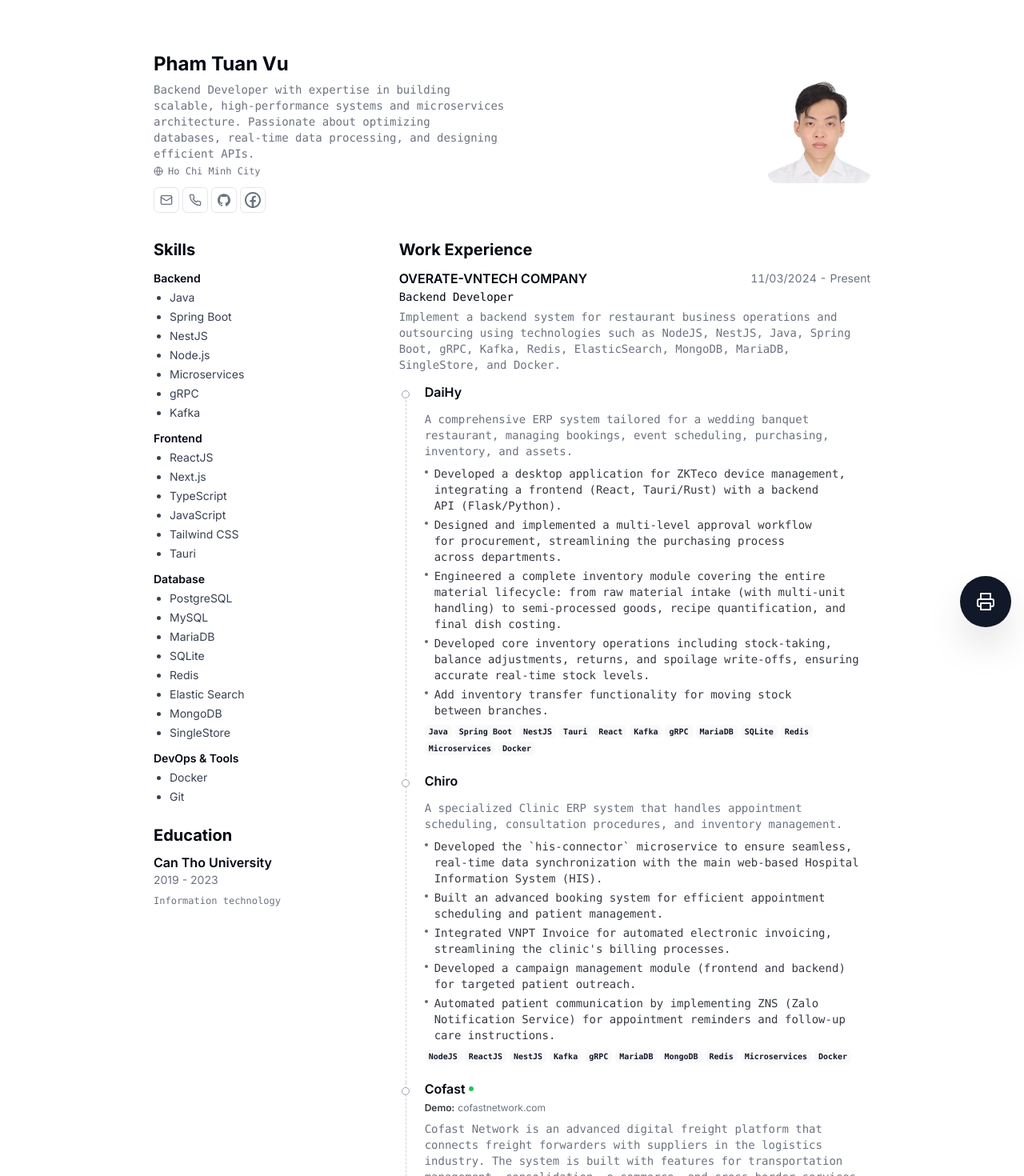
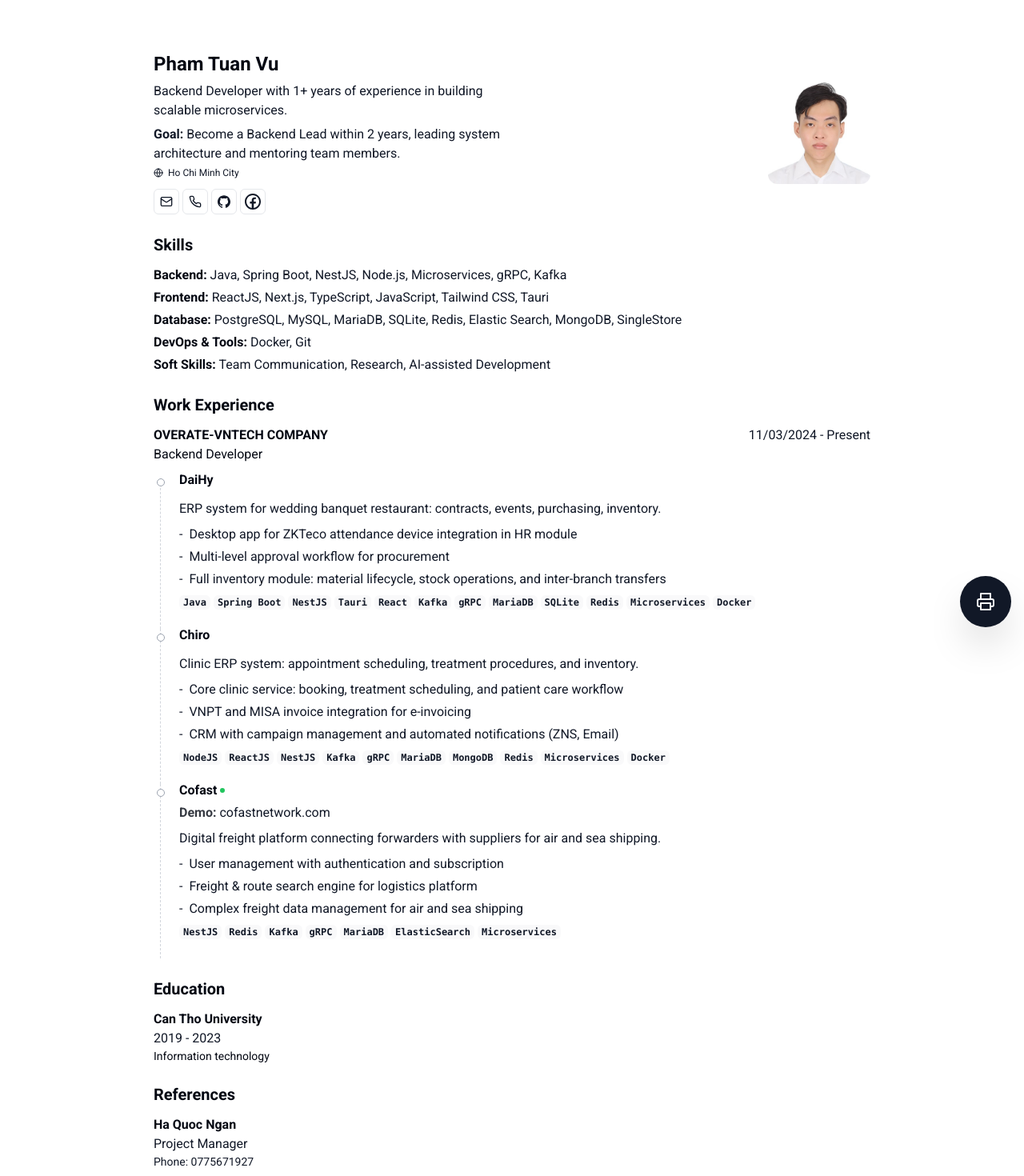
Before and after one commit to syurodev/cv, a Next.js app: page /cv in a window 1280 px wide. Shown: the top 1470 px of the page at 80% size. Built offline with nearby package versions, Linux system fonts and the light colour scheme.

Commit message:
feat: Cập nhật font chữ sang Roboto, tinh chỉnh UI ProjectCard, làm gọn dữ liệu CV và điều chỉnh cấu trúc trang.

```diff
--- a/src/app/cv/page.tsx
+++ b/src/app/cv/page.tsx
@@ -2,8 +2,6 @@ import { PrintDrawer } from "@/components/print-drawer";
 import { ProjectCard } from "@/components/project-card";
 import { Avatar, AvatarFallback, AvatarImage } from "@/components/ui/avatar";
 import { Button } from "@/components/ui/button";
-import { Card, CardContent, CardHeader } from "@/components/ui/card";
-import { Section } from "@/components/ui/section";
 import { RESUME_DATA } from "@/data/resume-data";
 import { GlobeIcon, MailIcon, PhoneIcon } from "lucide-react";
 import { Metadata } from "next";
@@ -15,15 +13,19 @@ export const metadata: Metadata = {
 
 export default function Page() {
   return (
-    <main className="container relative mx-auto scroll-my-12 px-9 py-4 md:p-16 print:static print:m-0 print:block print:h-auto print:min-h-0 print:w-full print:max-w-none print:overflow-visible print:p-0">
-      <section className="mx-auto w-full max-w-4xl space-y-8 bg-white print:space-y-4">
-        <div className="flex items-center justify-between">
+    <main className="container relative mx-auto scroll-my-12 px-9 py-4 md:p-16 print:m-0 print:block print:w-full print:max-w-none print:p-0">
+      <article className="mx-auto w-full max-w-4xl bg-white print:max-w-none">
+        {/* Header */}
+        <header className="mb-6 flex items-center justify-between print:mb-4">
           <div className="flex-1 space-y-1.5">
             <h1 className="text-2xl font-bold">{RESUME_DATA.name}</h1>
-            <p className="max-w-md text-pretty font-mono text-sm text-muted-foreground print:text-black">
+            <p className="max-w-md text-pretty  text-base text-gray-900 print:text-black">
               {RESUME_DATA.about}
             </p>
-            <p className="max-w-md items-center text-pretty font-mono text-xs text-muted-foreground">
+            <p className="max-w-md text-pretty text-base text-gray-900 print:text-black">
+              <span className="font-bold">Goal:</span> {RESUME_DATA.goal}
+            </p>
+            <p className="max-w-md items-center text-pretty  text-xs text-gray-900">
               <a
                 className="inline-flex gap-x-1.5 align-baseline leading-none hover:underline"
                 href={RESUME_DATA.locationLink}
@@ -33,7 +35,7 @@ export default function Page() {
                 {RESUME_DATA.location}
               </a>
             </p>
-            <div className="flex gap-x-1 pt-1 font-mono text-sm text-muted-foreground print:hidden">
+            <div className="flex gap-x-1 pt-1  text-sm text-gray-900 print:hidden">
               {RESUME_DATA.contact.email ? (
                 <Button
                   className="h-8 w-8"
@@ -72,7 +74,7 @@ export default function Page() {
                 </Button>
               ))}
             </div>
-            <div className="hidden flex-col gap-x-1 font-mono text-sm text-muted-foreground print:flex">
+            <div className="hidden flex-col gap-x-1  text-sm text-gray-900 print:flex">
               {RESUME_DATA.contact.email ? (
                 <a href={`mailto:${RESUME_DATA.contact.email}`}>
                   <span className="underline">{RESUME_DATA.contact.email}</span>
@@ -96,110 +98,52 @@ export default function Page() {
               <AvatarFallback>{RESUME_DATA.initials}</AvatarFallback>
             </Avatar>
           </div>
+        </header>
+
+        {/* Skills */}
+        <div className="mb-6 print:mb-4">
+          <h2 className="mb-3 text-xl font-bold print:mb-2 print:text-lg">
+            Skills
+          </h2>
+          {Object.entries(RESUME_DATA.skills).map(([category, skills]) => (
+            <p key={category} className="mb-1 text-base print:mb-0.5">
+              <span className="font-semibold">{category}:</span>{" "}
+              <span className="text-gray-900">{skills.join(", ")}</span>
+            </p>
+          ))}
         </div>
 
-        {/* 2-Column Layout */}
-        <div className="grid grid-cols-1 gap-6 md:grid-cols-3 print:grid-cols-3">
-          {/* Left Column: Skills & Education */}
-          <div className="col-span-1 space-y-6">
-            {/* Skills */}
-            <Section className="print-compact-section">
-              <h2 className="print-compact-text text-xl font-bold print:text-lg">
-                Skills
-              </h2>
-              <div className="space-y-3">
-                {Object.entries(RESUME_DATA.skills).map(
-                  ([category, skills]) => (
-                    <div key={category}>
-                      <h3 className="mb-1 text-sm font-semibold print:text-black">
-                        {category}
-                      </h3>
-                      <ul className="ml-5 list-disc space-y-1 text-sm print:text-black">
-                        {skills.map((skill) => (
-                          <li
-                            key={skill}
-                            className="text-gray-700 print:text-black"
-                          >
-                            {skill}
-                          </li>
-                        ))}
-                      </ul>
-                    </div>
-                  ),
-                )}
-              </div>
-            </Section>
-
-            {/* Education */}
-            <Section className="print-compact-section print:break-before-page">
-              <h2 className="print-compact-text text-xl font-bold print:text-lg">
-                Education
-              </h2>
-              {RESUME_DATA.education.map((education) => {
-                return (
-                  <Card
-                    key={education.school}
-                    className="print-break-inside-avoid print-compact-card flex flex-col"
-                  >
-                    <CardHeader className="print:py-1">
-                      <div className="flex flex-col gap-y-1 text-base">
-                        <h3 className="font-semibold leading-none">
-                          {education.school}
-                        </h3>
-                        <div className="text-sm text-gray-500">
-                          {education.start} - {education.end}
-                        </div>
-                      </div>
-                    </CardHeader>
-                    <CardContent className="mt-2 font-mono text-xs print:text-sm print:text-black">
-                      {education.degree}
-                    </CardContent>
-                  </Card>
-                );
-              })}
-            </Section>
-          </div>
-
-          {/* Right Column: Work Experience & Projects */}
-          <div className="col-span-2 space-y-6">
         {/* Work Experience */}
-            <Section className="print-compact-section">
-              <h2 className="print-compact-text text-xl font-bold print:text-lg">
+        <div className="mb-6 print:mb-4">
+          <h2 className="mb-3 text-xl font-bold print:mb-2 print:text-lg">
             Work Experience
           </h2>
-              {RESUME_DATA.work.map((work) => {
-                return (
-                  <Card key={work.company} className="print-compact-card">
-                    <CardHeader className="print:py-1">
-                      <div className="flex items-center justify-between gap-x-2 text-base">
-                        <h3 className="inline-flex items-center justify-center gap-x-1 font-semibold leading-none">
+          {RESUME_DATA.work.map((work) => (
+            <div key={work.company} className="mb-4 print:mb-3">
+              <div className="flex items-center justify-between text-base">
+                <h3 className="font-semibold">
                   <a className="hover:underline" href={work.link}>
                     {work.company}
                   </a>
                 </h3>
-                        <div className="text-sm tabular-nums text-gray-500">
+                <span className="tabular-nums text-gray-900">
                   {work.start} - {work.end}
+                </span>
               </div>
-                      </div>
+              <p className=" text-base">{work.title}</p>
 
-                      <h4 className="font-mono text-sm leading-none">
-                        {work.title}
-                      </h4>
-                    </CardHeader>
-                    <CardContent className="mt-2 text-sm print:text-sm print:text-black">
-                      {work.description}
-                    </CardContent>
               {work.repo && (
                 <a
                   href={work.repo}
-                        className="mt-2 font-mono text-xs text-gray-500 print:text-black"
+                  className="mt-1 block  text-xs text-gray-900"
                   target="_blank"
                 >
                   repo: {work.repo}
                 </a>
               )}
+
               {"projects" in work && work.projects && (
-                      <div className="mt-4 flex flex-col pl-2">
+                <div className="mt-3 pl-2">
                   {work.projects.map((project, index) => (
                     <ProjectCard
                       key={project.title}
@@ -207,12 +151,8 @@ export default function Page() {
                       description={project.description}
                       tasks={project.tasks}
                       tags={project.techStack}
-                            link={
-                              "link" in project ? project.link?.href : undefined
-                            }
-                            repo={
-                              "link" in project ? project.link?.repo : undefined
-                            }
+                      link={"link" in project ? project.link?.href : undefined}
+                      repo={"link" in project ? project.link?.repo : undefined}
                       status={project.status}
                       isFirst={index === 0}
                       isLast={index === (work.projects?.length ?? 0) - 1}
@@ -220,61 +160,46 @@ export default function Page() {
                   ))}
                 </div>
               )}
-                  </Card>
-                );
-              })}
-            </Section>
+            </div>
+          ))}
+        </div>
 
-            {/* Projects */}
-            {RESUME_DATA.projects.length > 0 && (
-              <Section className="print-compact-section scroll-mb-16 print:mt-2">
-                <h2 className="print-compact-text text-xl font-bold print:text-lg">
-                  Projects
+        {/* Education */}
+        <div className="mb-6 print:mb-4">
+          <h2 className="mb-3 text-xl font-bold print:mb-2 print:text-lg">
+            Education
           </h2>
-                <div className="-mx-3 flex flex-col pl-3">
-                  {(RESUME_DATA.projects as readonly any[]).map(
-                    (project, index) => {
-                      return (
-                        <ProjectCard
-                          key={project.title}
-                          title={project.title}
-                          description={project.description}
-                          tasks={project.tasks as any}
-                          tags={project.techStack}
-                          link={
-                            "link" in project ? project.link?.href : undefined
-                          }
-                          repo={
-                            "link" in project ? project.link?.repo : undefined
-                          }
-                          status={project.status}
-                          isFirst={index === 0}
-                          isLast={index === RESUME_DATA.projects.length - 1}
-                        />
-                      );
-                    },
+          {RESUME_DATA.education.map((education) => (
+            <div key={education.school} className="mb-2">
+              <h3 className="text-base font-semibold">{education.school}</h3>
+              <p className="text-base text-gray-900">
+                {education.start} - {education.end}
+              </p>
+              <p className=" text-sm">{education.degree}</p>
+            </div>
+          ))}
+        </div>
+
+        {/* References */}
+        {RESUME_DATA.references && RESUME_DATA.references.length > 0 && (
+          <div className="mb-6 print:mb-4">
+            <h2 className="mb-3 text-xl font-bold print:mb-2 print:text-lg">
+              References
+            </h2>
+            {RESUME_DATA.references.map((ref) => (
+              <div key={ref.name} className="mb-2">
+                <h3 className="text-base font-semibold">{ref.name}</h3>
+                <p className="text-base text-gray-900">{ref.title}</p>
+                <p className="text-sm text-gray-900">
+                  Phone: {ref.phone ?? ""}
+                </p>
+              </div>
+            ))}
+          </div>
         )}
-                </div>
-              </Section>
-            )}
-          </div>
-        </div>
-      </section>
+      </article>
 
       <PrintDrawer />
-
-      {/* <CommandMenu
-        links={[
-          {
-            url: RESUME_DATA.personalWebsiteUrl,
-            title: "Personal Website",
-          },
-          ...RESUME_DATA.contact.social.map((socialMediaLink) => ({
-            url: socialMediaLink.url,
-            title: socialMediaLink.name,
-          })),
-        ]}
-      /> */}
     </main>
   );
 }
--- a/src/app/globals.css
+++ b/src/app/globals.css
@@ -75,12 +75,13 @@
     margin: 0 !important;
   }
 
+  /* CV container - allow natural flow */
   .cv-container {
-    width: 210mm;
-    height: 297mm;
+    width: auto;
+    height: auto;
     margin: 0;
     padding: 0;
-    overflow: hidden;
+    overflow: visible !important;
     display: block !important;
   }
 
@@ -104,4 +105,35 @@
   [data-vaul-overlay] {
     display: none !important;
   }
+
+  /* Allow page breaks inside sections */
+  section {
+    break-inside: auto !important;
+    page-break-inside: auto !important;
+  }
+
+  /* Prevent breaking inside individual cards/items */
+  .print-break-inside-avoid {
+    break-inside: avoid !important;
+    page-break-inside: avoid !important;
+  }
+
+  /* Allow content to flow naturally */
+  .space-y-6,
+  .space-y-8,
+  .flex-col {
+    break-inside: auto !important;
+    page-break-inside: auto !important;
+  }
+
+  /* Prevent orphans and widows */
+  p,
+  li,
+  h1,
+  h2,
+  h3,
+  h4 {
+    orphans: 2;
+    widows: 2;
+  }
 }
--- a/src/app/layout.tsx
+++ b/src/app/layout.tsx
@@ -1,6 +1,6 @@
 import { Analytics } from "@vercel/analytics/react";
 import type { Metadata } from "next";
-import { Inter } from "next/font/google";
+import { Roboto } from "next/font/google";
 
 import React from "react";
 import "./globals.css";
@@ -10,9 +10,9 @@ export const metadata: Metadata = {
   description: "Generated by create next app",
 };
 
-// If loading a variable font, you don't need to specify the font weight
-const inter = Inter({
-  subsets: ["latin"],
+const roboto = Roboto({
+  subsets: ["latin", "vietnamese"],
+  weight: ["100", "300", "400", "500", "700", "900"],
   display: "swap",
 });
 
@@ -22,7 +22,7 @@ export default function RootLayout({
   children: React.ReactNode;
 }) {
   return (
-    <html lang="en" className={inter.className}>
+    <html lang="en" className={roboto.className}>
       <head>
         <script
           dangerouslySetInnerHTML={{
--- a/src/components/project-card.tsx
+++ b/src/components/project-card.tsx
@@ -65,7 +65,7 @@ export function ProjectCard({
         </div>
 
         {/* Links (Repo/Demo) - Subtext style */}
-        <div className="flex gap-4 text-xs text-muted-foreground print:gap-2 print:text-[10px] print:text-black">
+        <div className="flex gap-4 text-base text-gray-900 print:gap-2 print:text-sm print:text-black">
           {repo && (
             <div className="flex gap-1">
               <span className="font-semibold text-foreground/80 print:text-black">
@@ -89,17 +89,19 @@ export function ProjectCard({
         </div>
 
         {/* Description */}
-        <div className="text-pretty font-mono text-sm text-muted-foreground print:text-xs print:leading-tight print:text-black">
+        <div className="text-pretty text-base text-gray-900 print:text-sm print:leading-tight print:text-black">
           {description}
         </div>
 
         {/* Tasks */}
         {tasksArray.length > 0 && (
-          <div className="text-pretty font-mono text-sm text-foreground/80 print:text-[11px] print:leading-tight print:text-black">
+          <div className="text-pretty text-base text-gray-900 print:text-sm print:leading-tight print:text-black">
             <ul className="list-none space-y-1 print:space-y-0.5">
               {tasksArray.map((task, index) => (
                 <li key={index} className="flex items-start gap-2">
-                  <span className="mt-1.5 h-1 w-1 shrink-0 rounded-full bg-foreground/60 print:mt-1 print:h-0.5 print:w-0.5 print:bg-black" />
+                  <span className="shrink-0 text-gray-900 print:text-black">
+                    -
+                  </span>
                   <span>{task}</span>
                 </li>
               ))}
@@ -113,7 +115,7 @@ export function ProjectCard({
             <Badge
               key={tag}
               variant="secondary"
-              className="rounded-md bg-secondary/50 px-1 py-0 text-[10px] text-secondary-foreground print:border print:border-gray-200 print:bg-gray-100 print:px-1 print:py-0 print:text-[9px] print:text-black"
+              className="rounded-md bg-secondary/50 px-1 py-0 text-xs text-secondary-foreground print:border print:border-gray-200 print:bg-gray-100 print:px-1 print:py-0 print:text-[9px] print:text-black"
             >
               {tag}
             </Badge>
--- a/src/data/resume-data.tsx
+++ b/src/data/resume-data.tsx
@@ -7,7 +7,8 @@ export const RESUME_DATA = {
   location: "Ho Chi Minh City",
   locationLink: "https://maps.app.goo.gl/quhDCmgYQCQJg6M16",
   about:
-    "Backend Developer with expertise in building scalable, high-performance systems and microservices architecture. Passionate about optimizing databases, real-time data processing, and designing efficient APIs.",
+    "Backend Developer with 1+ years of experience in building scalable microservices.",
+  goal: "Become a Backend Lead within 2 years, leading system architecture and mentoring team members.",
   summary:
     "Specializing in backend development, I build robust, high-performance systems using technologies like NestJS, Spring Boot, Kafka, and gRPC. I have experience across diverse domains such as logistics, healthcare, and restaurant management, focusing on optimizing database queries, integrating real-time data streaming, and implementing scalable microservices. My expertise extends to SQL and NoSQL databases like MariaDB, MongoDB, and SingleStore, ensuring efficient data management. I am committed to exploring new technologies to enhance system efficiency and drive business success.",
   avatarUrl: "/Vu1.jpg",
@@ -74,13 +75,11 @@ export const RESUME_DATA = {
             "Docker",
           ],
           description:
-            "A comprehensive ERP system tailored for a wedding banquet restaurant, managing bookings, event scheduling, purchasing, inventory, and assets.",
+            "ERP system for wedding banquet restaurant: contracts, events, purchasing, inventory.",
           tasks: [
-            "Developed a desktop application for ZKTeco device management, integrating a frontend (React, Tauri/Rust) with a backend API (Flask/Python).",
-            "Designed and implemented a multi-level approval workflow for procurement, streamlining the purchasing process across departments.",
-            "Engineered a complete inventory module covering the entire material lifecycle: from raw material intake (with multi-unit handling) to semi-processed goods, recipe quantification, and final dish costing.",
-            "Developed core inventory operations including stock-taking, balance adjustments, returns, and spoilage write-offs, ensuring accurate real-time stock levels.",
-            "Add inventory transfer functionality for moving stock between branches.",
+            "Desktop app for ZKTeco attendance device integration in HR module",
+            "Multi-level approval workflow for procurement",
+            "Full inventory module: material lifecycle, stock operations, and inter-branch transfers",
           ],
           logo: ConsultlyLogo,
           link: {
@@ -105,13 +104,11 @@ export const RESUME_DATA = {
             "Docker",
           ],
           description:
-            "A specialized Clinic ERP system that handles appointment scheduling, consultation procedures, and inventory management.",
+            "Clinic ERP system: appointment scheduling, treatment procedures, and inventory.",
           tasks: [
-            "Developed the `his-connector` microservice to ensure seamless, real-time data synchronization with the main web-based Hospital Information System (HIS).",
-            "Built an advanced booking system for efficient appointment scheduling and patient management.",
-            "Integrated VNPT Invoice for automated electronic invoicing, streamlining the clinic's billing processes.",
-            "Developed a campaign management module (frontend and backend) for targeted patient outreach.",
-            "Automated patient communication by implementing ZNS (Zalo Notification Service) for appointment reminders and follow-up care instructions.",
+            "Core clinic service: booking, treatment scheduling, and patient care workflow",
+            "VNPT and MISA invoice integration for e-invoicing",
+            "CRM with campaign management and automated notifications (ZNS, Email)",
           ],
           logo: ConsultlyLogo,
           link: {
@@ -133,12 +130,11 @@ export const RESUME_DATA = {
             "Microservices",
           ],
           description:
-            "Cofast Network is an advanced digital freight platform that connects freight forwarders with suppliers in the logistics industry. The system is built with features for transportation management, consolidation, e-commerce, and cross-border services, ensuring high performance, flexibility, and security.",
+            "Digital freight platform connecting forwarders with suppliers for air and sea shipping.",
           tasks: [
-            "Developed and maintained the User Service in a microservices architecture using NestJS, gRPC, and Kafka.",
-            "Implemented search and indexing features for the routed search system using ElasticSearch to improve data retrieval efficiency.",
-            "Optimized database queries and integrated Redis for caching to enhance system performance.",
-            "Collaborated with the backend team to design scalable and secure solutions for cross-border logistics management.",
+            "User management with authentication and subscription",
+            "Freight & route search engine for logistics platform",
+            "Complex freight data management for air and sea shipping",
           ],
           logo: ConsultlyLogo,
           link: {
@@ -179,6 +175,18 @@ export const RESUME_DATA = {
       "SingleStore",
     ],
     "DevOps & Tools": ["Docker", "Git"],
+    "Soft Skills": [
+      "Team Communication",
+      "Research",
+      "AI-assisted Development",
+    ],
   },
+  references: [
+    {
+      name: "Ha Quoc Ngan",
+      title: "Project Manager",
+      phone: "0775671927",
+    },
+  ],
   projects: [],
 } as const;
```
Lines whose indentation alone changed are shown as unchanged.
